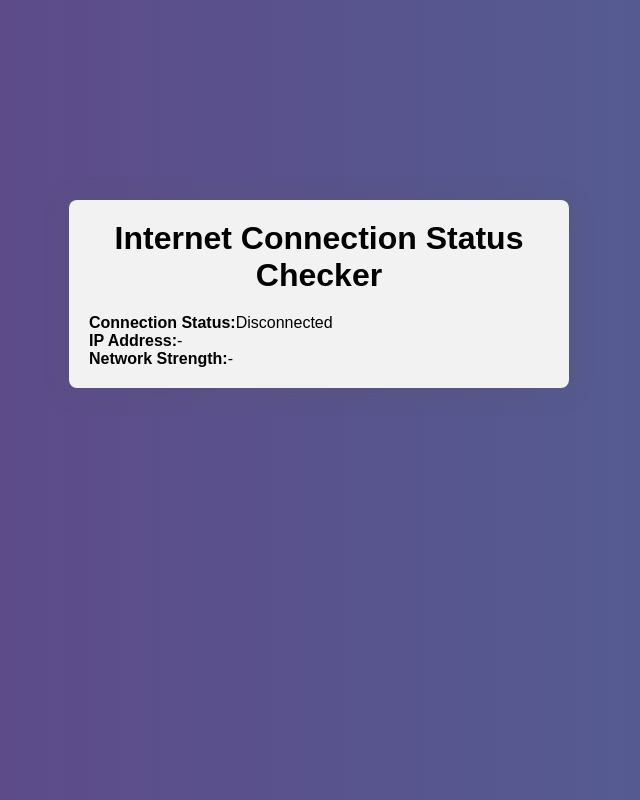
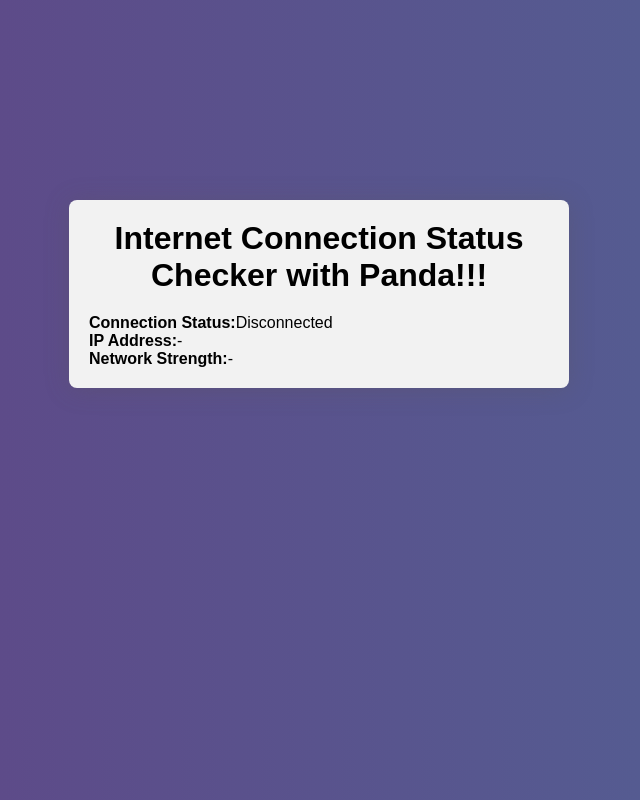
Before and after one commit to ashirbadpanda/Internet-Status-Checker, a plain HTML site: page index.html in a window 1280 px wide. Shown: the whole page, without its empty margins (321-961 px from the left). Drawn offline with Linux system fonts and the light colour scheme; no server answers.

Commit message:
html file

```diff
--- a/index.html
+++ b/index.html
@@ -9,7 +9,7 @@
 <body>
 
     <div class="container">
-        <h1>Internet Connection Status Checker</h1>
+        <h1>Internet Connection Status Checker with Panda!!!</h1>
         <div class="status">
             <p><strong>Connection Status:</strong><span id="statusText">Checking...</span></p>
             <p><strong>IP Address:</strong><span id="ipAddressTest">-</span></p>
```
